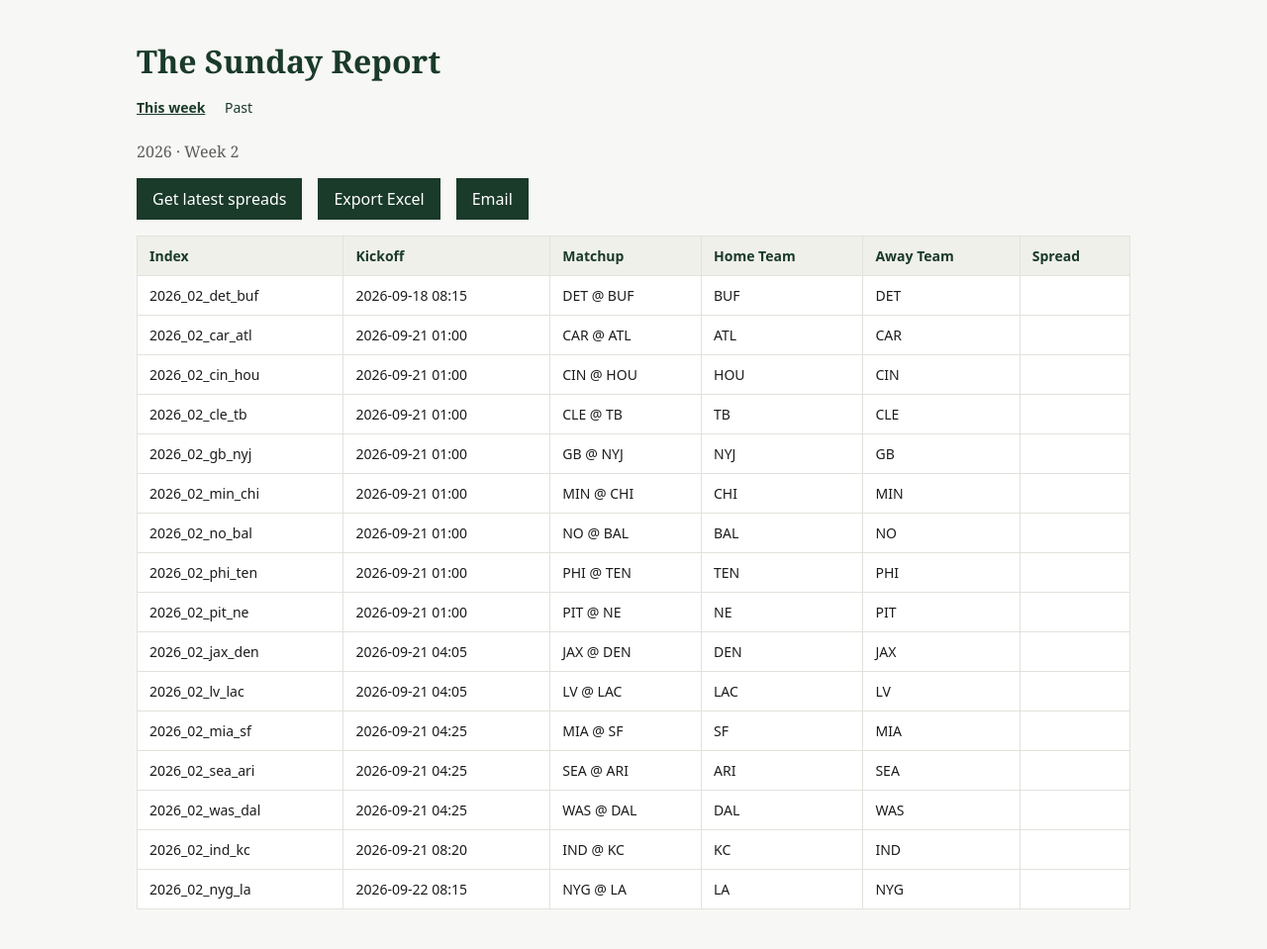
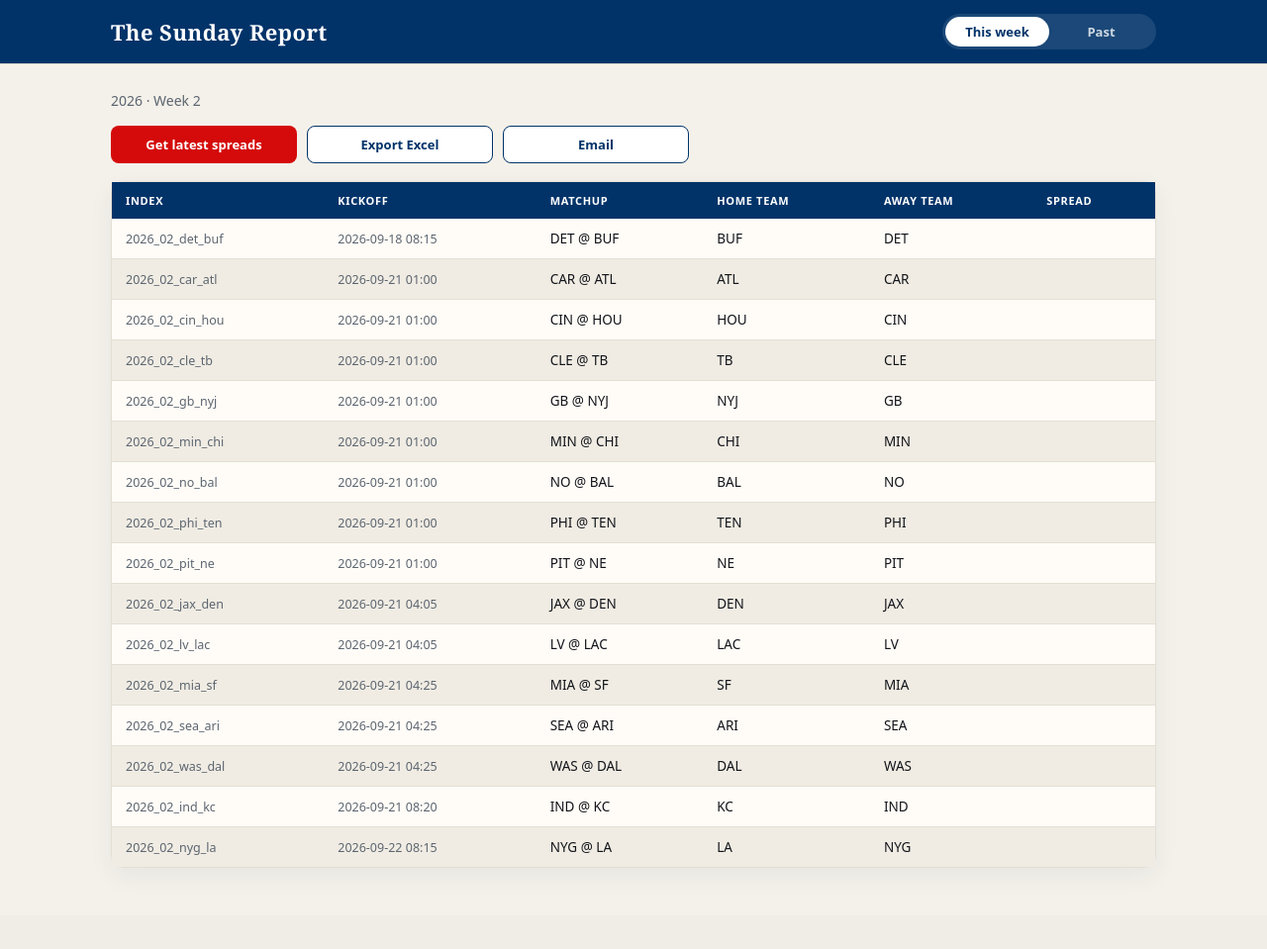
Before and after one commit to phaberman/the-sunday-report, a FastAPI app: page / in a window 1280 px wide. Shown: the whole page at 99% size. After the commit the page ends 877 px from the top, so only its background shows below. Run offline with FastAPI, Linux system fonts and the light colour scheme; data comes from the database, SQL or seed files in the repository.

Commit message:
changed styling to be more nfl like

```diff
--- a/app.py
+++ b/app.py
@@ -77,6 +77,7 @@
                 "flash": flash,
                 "error": error,
                 "nav": "now",
+                "email_to": ", ".join(mail.recipients_from_env()),
             },
         )
     finally:
--- a/score.py
+++ b/score.py
@@ -2,7 +2,7 @@
 
 from __future__ import annotations
 
-from spreads import ats, closer, format_spread
+from spreads import ats, closer, explain_spread, format_spread
 from odds import format_kickoff
 
 
@@ -31,6 +31,7 @@
         "game": f"{row['away_team']} @ {row['home_team']}",
         "model": format_spread(row["away_team"], row["home_team"], model),
         "vegas": format_spread(row["away_team"], row["home_team"], vegas),
+        "vegas_hint": explain_spread(row["away_team"], row["home_team"], vegas),
         "actual": format_spread(row["away_team"], row["home_team"], actual),
         "closer": "",
         "ats": "",
--- a/static/style.css
+++ b/static/style.css
@@ -1,67 +1,184 @@
 :root {
-  --bg: #f7f7f5;
-  --fg: #1c1c1c;
-  --muted: #5c5c5c;
-  --line: #e2e2dc;
-  --header: #f0f0eb;
-  --accent: #1a3a2a;
+  --navy: #013369;
+  --navy-2: #0a4a8a;
+  --red: #d50a0a;
+  --red-2: #b00808;
+  --paper: #f4f1ea;
+  --card: #fffcf7;
+  --fg: #12141a;
+  --muted: #5c6570;
+  --line: #e4dfd4;
+  --stripe: #f0ece3;
+  --top-h: 64px;
 }
 
 * { box-sizing: border-box; }
 body {
   margin: 0;
-  background: var(--bg);
+  background: var(--paper);
   color: var(--fg);
+  font-family: system-ui, -apple-system, "Segoe UI", sans-serif;
+}
+.wrap { max-width: 1120px; margin: 0 auto; padding: 0 32px; }
+.top {
+  position: sticky;
+  top: 0;
+  z-index: 20;
+  height: var(--top-h);
+  background: var(--navy);
+  color: #fff;
+  box-shadow: 0 1px 0 rgba(0, 0, 0, 0.12);
+}
+.top-inner {
+  height: 100%;
+  display: flex;
+  align-items: center;
+  justify-content: space-between;
+  gap: 24px;
+}
+h1 {
   font-family: Georgia, "Times New Roman", serif;
+  color: #fff;
+  margin: 0;
+  font-size: 22px;
+  font-weight: 600;
+  letter-spacing: 0.02em;
 }
-.wrap { max-width: 1100px; margin: 0 auto; padding: 40px 48px; }
-h1 { color: var(--accent); margin: 0 0 8px; font-weight: 600; }
-nav { margin: 16px 0 24px; font-family: system-ui, sans-serif; font-size: 14px; }
-nav a { color: var(--accent); margin-right: 16px; text-decoration: none; }
-nav a.active { font-weight: 600; text-decoration: underline; }
-.muted { color: var(--muted); }
+.tabs {
+  display: grid;
+  grid-template-columns: 1fr 1fr;
+  padding: 3px;
+  background: rgba(255, 255, 255, 0.1);
+  border-radius: 999px;
+  font-size: 13px;
+  font-weight: 600;
+  min-width: 13.5rem;
+}
+.tabs a {
+  color: rgba(255, 255, 255, 0.78);
+  text-decoration: none;
+  padding: 6px 8px;
+  border-radius: 999px;
+  text-align: center;
+}
+.tabs a:hover { color: #fff; }
+.tabs a.active {
+  background: #fff;
+  color: var(--navy);
+}
+.main { padding: 28px 32px 48px; }
+.muted { color: var(--muted); margin: 0 0 16px; font-size: 14px; }
 .cards { display: flex; gap: 12px; flex-wrap: wrap; margin: 16px 0 24px; }
 .card {
-  background: #fff;
+  background: var(--card);
   border: 1px solid var(--line);
+  border-radius: 10px;
   padding: 12px 16px;
   min-width: 120px;
-  font-family: system-ui, sans-serif;
 }
-.card .n { font-size: 28px; color: var(--accent); font-weight: 600; }
-.card .l { font-size: 12px; color: var(--muted); text-transform: uppercase; }
-table { width: 100%; border-collapse: collapse; background: #fff; font-family: system-ui, sans-serif; font-size: 14px; }
-th, td { border: 1px solid var(--line); padding: 10px 12px; text-align: left; }
-th { background: var(--header); color: var(--accent); }
-.form { font-family: system-ui, sans-serif; display: grid; gap: 12px; max-width: 420px; }
+.card .n { font-size: 28px; color: var(--navy); font-weight: 650; }
+.card .l { font-size: 11px; color: var(--muted); text-transform: uppercase; letter-spacing: 0.06em; }
+.table-card {
+  background: var(--card);
+  border: 1px solid var(--line);
+  border-radius: 12px;
+  overflow: visible;
+  box-shadow: 0 8px 24px rgba(1, 51, 105, 0.06);
+}
+table { width: 100%; border-collapse: collapse; font-size: 13.5px; }
+th, td { padding: 11px 14px; text-align: left; border: 0; }
+th {
+  background: var(--navy);
+  color: #fff;
+  font-size: 11px;
+  font-weight: 650;
+  text-transform: uppercase;
+  letter-spacing: 0.06em;
+}
+td { border-bottom: 1px solid var(--line); }
+tbody tr:last-child td { border-bottom: 0; }
+tbody tr:nth-child(even) { background: var(--stripe); }
+.spread { position: relative; font-variant-numeric: tabular-nums; font-weight: 650; }
+.spread .tip {
+  display: none;
+  position: absolute;
+  right: 8px;
+  top: calc(100% + 4px);
+  z-index: 15;
+  max-width: 260px;
+  padding: 8px 10px;
+  background: var(--navy);
+  color: #fff;
+  font-size: 12px;
+  font-weight: 500;
+  line-height: 1.35;
+  border-radius: 8px;
+  box-shadow: 0 6px 16px rgba(1, 51, 105, 0.25);
+  white-space: normal;
+}
+.spread:hover .tip { display: block; }
+.mono { font-variant-numeric: tabular-nums; color: var(--muted); font-size: 12.5px; }
+.form { display: grid; gap: 12px; max-width: 420px; }
 .toolbar {
   display: flex;
-  gap: 16px;
-  align-items: end;
+  gap: 10px;
+  align-items: stretch;
   flex-wrap: wrap;
-  margin-bottom: 16px;
-  font-family: system-ui, sans-serif;
+  margin-bottom: 18px;
 }
 .toolbar .form { max-width: none; margin: 0; }
-a.btn {
-  background: var(--accent);
-  color: #fff;
-  border: 0;
-  padding: 10px 16px;
+.toolbar form { margin: 0; display: flex; }
+.toolbar button,
+.toolbar a.btn {
+  width: 11.75rem;
+  min-height: 38px;
+  padding: 9px 12px;
+  text-align: center;
+  display: inline-flex;
+  align-items: center;
+  justify-content: center;
+}
+label { display: grid; gap: 4px; font-size: 12px; color: var(--muted); font-weight: 600; }
+input, select {
+  padding: 8px 10px;
   font: inherit;
+  border: 1px solid var(--line);
+  border-radius: 8px;
+  background: #fff;
+}
+.btn, button {
+  border: 1px solid transparent;
+  padding: 9px 14px;
+  font: inherit;
+  font-size: 13px;
+  font-weight: 650;
+  cursor: pointer;
+  width: fit-content;
+  border-radius: 8px;
   text-decoration: none;
   display: inline-block;
 }
-label { display: grid; gap: 4px; font-size: 14px; }
-input, select { padding: 8px; font: inherit; border: 1px solid var(--line); }
-button {
-  background: var(--accent);
+button.btn-primary, .btn-primary {
+  background: var(--red);
   color: #fff;
-  border: 0;
-  padding: 10px 16px;
-  font: inherit;
-  cursor: pointer;
-  width: fit-content;
 }
-.flash { color: var(--accent); font-family: system-ui, sans-serif; }
-.closest { font-weight: 700; color: var(--accent); }
+button.btn-primary:hover, .btn-primary:hover { background: var(--red-2); }
+.btn-ghost, a.btn:not(.btn-primary), button:not(.btn-primary) {
+  background: #fff;
+  color: var(--navy);
+  border-color: var(--navy);
+}
+.btn-ghost:hover, a.btn:not(.btn-primary):hover, button:not(.btn-primary):hover {
+  background: var(--navy);
+  color: #fff;
+}
+.flash {
+  color: var(--navy);
+  background: #e8eef6;
+  border-radius: 8px;
+  padding: 10px 12px;
+  font-size: 13px;
+  margin: 0 0 16px;
+}
+.flash-error { color: #fff; background: var(--red); }
+.closest { font-weight: 700; color: var(--navy); }
--- a/templates/base.html
+++ b/templates/base.html
@@ -8,12 +8,16 @@
   <script src="https://unpkg.com/htmx.org@2.0.4"></script>
 </head>
 <body>
-  <div class="wrap">
-    <h1>The Sunday Report</h1>
-    <nav>
-      <a href="/" {% if nav == "now" %}class="active"{% endif %}>This week</a>
-      <a href="/past" {% if nav == "past" %}class="active"{% endif %}>Past</a>
-    </nav>
+  <header class="top">
+    <div class="wrap top-inner">
+      <h1>The Sunday Report</h1>
+      <nav class="tabs">
+        <a href="/" {% if nav == "now" %}class="active"{% endif %}>This week</a>
+        <a href="/past" {% if nav == "past" %}class="active"{% endif %}>Past</a>
+      </nav>
+    </div>
+  </header>
+  <div class="wrap main">
     {% block body %}{% endblock %}
   </div>
 </body>
--- a/templates/picks.html
+++ b/templates/picks.html
@@ -2,17 +2,17 @@
 {% block body %}
 <p class="muted">{{ season }} · Week {{ week }}</p>
 {% if flash %}<p class="flash">{{ flash }}</p>{% endif %}
-{% if error %}<p class="flash" style="color:#8b1e1e">{{ error }}</p>{% endif %}
+{% if error %}<p class="flash flash-error">{{ error }}</p>{% endif %}
 <div class="toolbar">
   <form method="post" action="/refresh">
-    <button type="submit">Get latest spreads</button>
+    <button class="btn-primary" type="submit">Get latest spreads</button>
   </form>
-  <a class="btn" href="/export">Export Excel</a>
-  <form method="post" action="/email">
-    <button type="submit">Email</button>
+  <a class="btn btn-ghost" href="/export">Export Excel</a>
+  <form method="post" action="/email" onsubmit="return confirm({{ ('Send week %s spreads to %s?' % (week, email_to or 'EMAIL_TO')) | tojson }})">
+    <button class="btn-ghost" type="submit">Email</button>
   </form>
 </div>
-<div id="table">
+<div class="table-card" id="table">
   <table>
     <thead>
       <tr><th>Index</th><th>Kickoff</th><th>Matchup</th><th>Home Team</th><th>Away Team</th><th>Spread</th></tr>
@@ -20,12 +20,12 @@
     <tbody>
       {% for r in rows %}
       <tr>
-        <td>{{ r.index }}</td>
-        <td>{{ r.kickoff }}</td>
+        <td class="mono">{{ r.index }}</td>
+        <td class="mono">{{ r.kickoff }}</td>
         <td>{{ r.game }}</td>
         <td>{{ r.home_team }}</td>
         <td>{{ r.away_team }}</td>
-        <td>{{ r.vegas }}</td>
+        <td class="spread">{% if r.vegas_hint %}<span class="tip">{{ r.vegas_hint }}</span>{% endif %}{{ r.vegas }}</td>
       </tr>
       {% else %}
       <tr><td colspan="6">No games this week.</td></tr>
--- a/templates/results.html
+++ b/templates/results.html
@@ -22,6 +22,7 @@
     <div class="card"><div class="n">{{ ats.push }}</div><div class="l">ATS push</div></div>
     <div class="card"><div class="n">{{ ats.no_bet }}</div><div class="l">No bet</div></div>
   </div>
+  <div class="table-card">
   <table>
     <thead>
       <tr><th>Game</th><th>Model</th><th>Vegas</th><th>Actual</th><th>Closer</th><th>ATS</th></tr>
@@ -41,5 +42,6 @@
       {% endfor %}
     </tbody>
   </table>
+  </div>
 </div>
 {% endblock %}
--- a/templates/season.html
+++ b/templates/season.html
@@ -12,7 +12,8 @@
   <div class="card"><div class="n">{{ ats.push }}</div><div class="l">ATS push</div></div>
   <div class="card"><div class="n">{{ ats.no_bet }}</div><div class="l">No bet</div></div>
 </div>
-<table>
+  <div class="table-card">
+  <table>
   <thead>
     <tr><th>Week</th><th>Model closer</th><th>Vegas closer</th><th>Ties</th><th>ATS cover</th><th>ATS loss</th></tr>
   </thead>
@@ -31,4 +32,5 @@
     {% endfor %}
   </tbody>
 </table>
+  </div>
 {% endblock %}
--- a/templates/upload.html
+++ b/templates/upload.html
@@ -2,7 +2,7 @@
 {% block body %}
 <p class="muted">CSV or Excel. Same columns: away_team, home_team, spread. Writes a file under data/ and upserts SQLite. Commit the file yourself.</p>
 {% if flash %}<p class="flash">{{ flash }}</p>{% endif %}
-{% if error %}<p class="flash" style="color:#8b1e1e">{{ error }}</p>{% endif %}
+{% if error %}<p class="flash flash-error">{{ error }}</p>{% endif %}
 <form class="form" method="post" action="/upload" enctype="multipart/form-data">
   <label>Season
     <input type="number" name="season" value="2026" required>
```
Also changed, not shown: spreads.py (+11 -0 lines), templates/past.html (+5 -5 lines), tests/test_spreads.py (+4 -1 lines).
